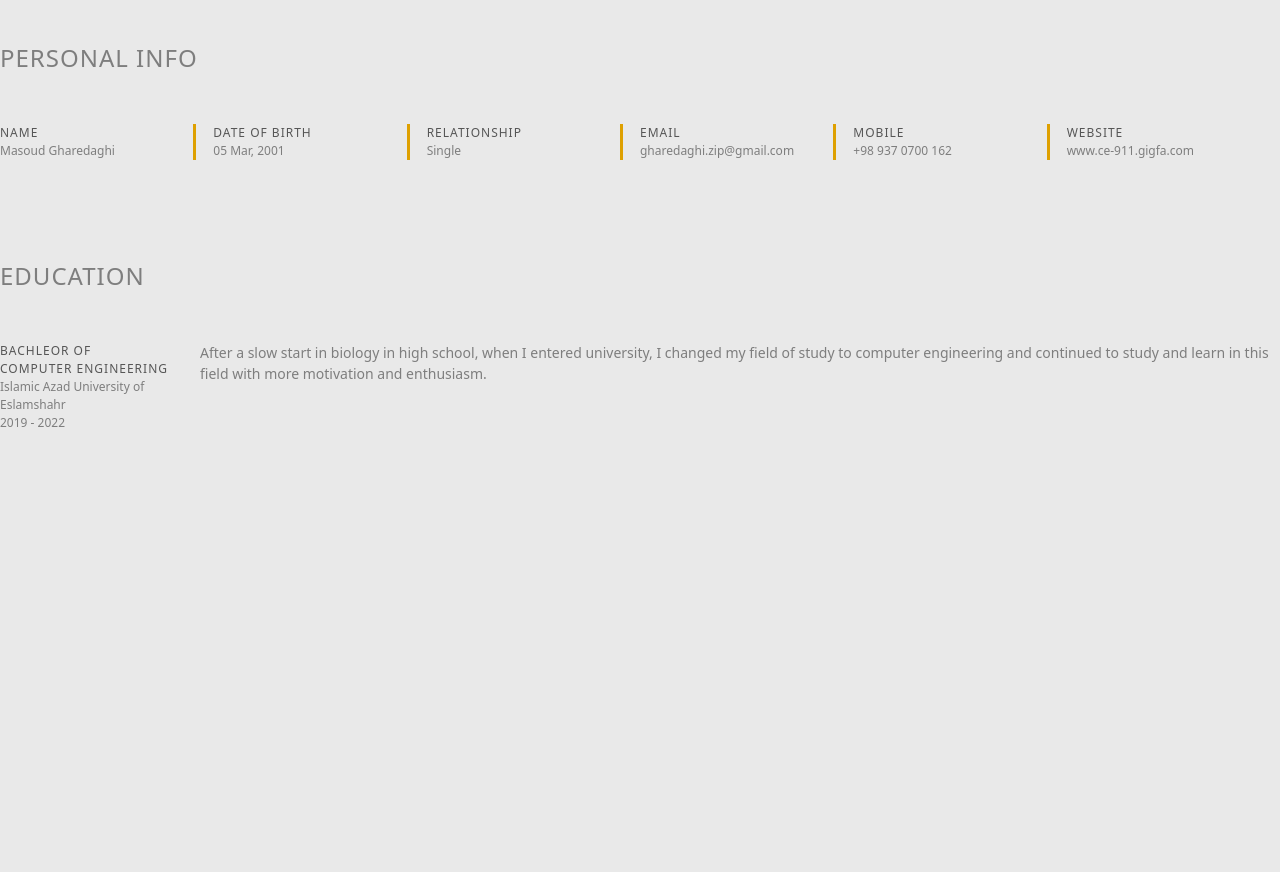
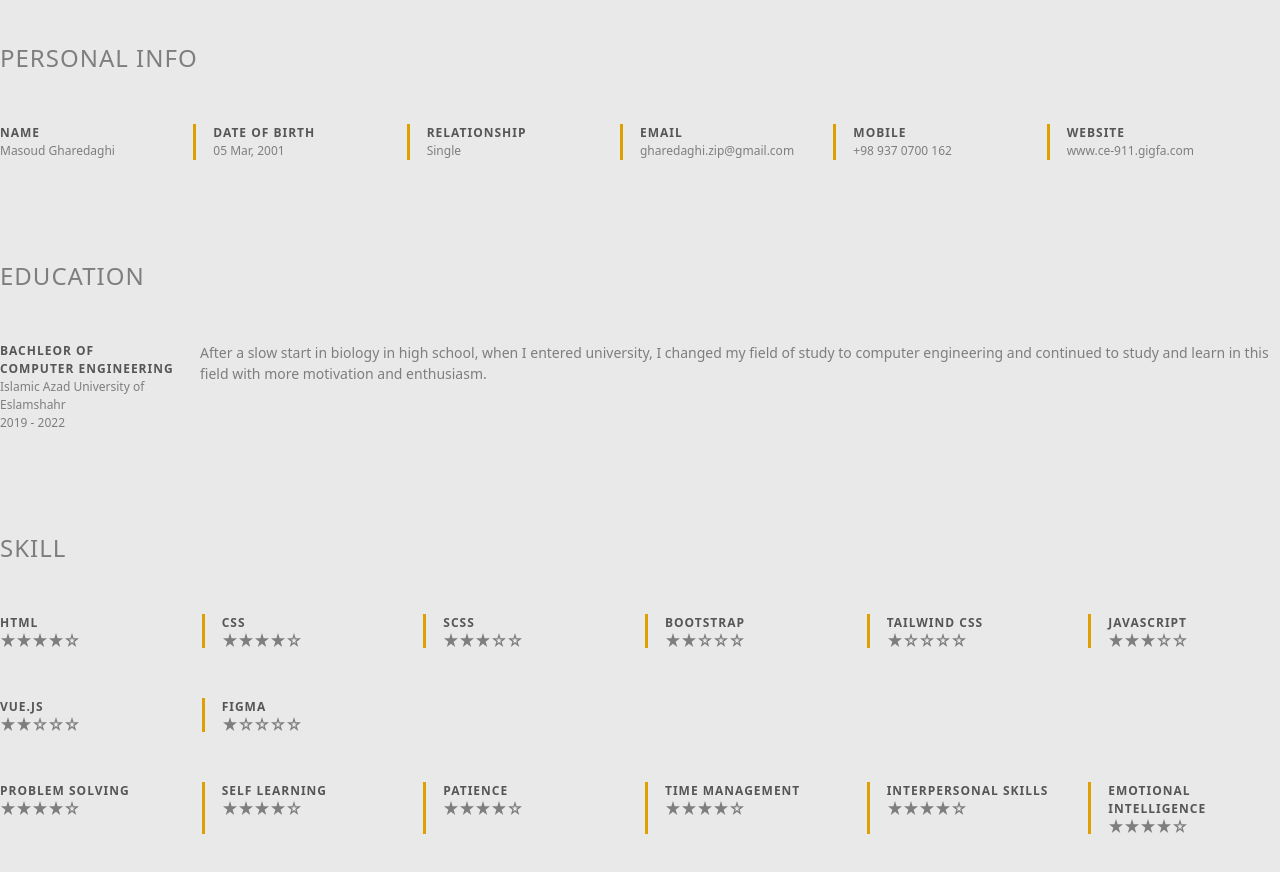
Before and after one commit to masoud8840/CV-Remake, a Vue app: page / in a window 1280 px wide. Shown: the part 700-1572 px from the top of the page. Before the commit the page ends 1132 px from the top, so only its background shows below. Built offline with nearby package versions, Linux system fonts and the light colour scheme.

Commit message:
finish skills

```diff
--- a/src/components/UI/InfoBadge.vue
+++ b/src/components/UI/InfoBadge.vue
@@ -1,16 +1,31 @@
 <template>
   <div
-    class="badge inline-flex w-[170px] flex-col relative after:w-[3px] after:h-full after:absolute after:-left-5 after:top-0 after:bg-gold"
+    class="badge group inline-flex w-[180px] flex-col relative after:w-[3px] after:h-full after:absolute after:-left-5 after:top-0 after:bg-gold"
   >
     <h5
-      class="badge-title font-medium text-xs text-text-semidark tracking-[1px] leading-[18px] uppercase"
+      class="badge-title font-semibold text-xs text-text-semidark tracking-[1px] leading-[18px] uppercase"
     >
       <slot name="title"></slot>
     </h5>
     <div
-      class="badge-description font-medium text-xs leading-[18px] text-text-light"
+      class="badge-description flex font-medium text-xs leading-[18px] text-text-light"
     >
       <slot name="description"></slot>
     </div>
+    <div
+      class="badge-tooltip group-hover:-top-12 group-hover:opacity-100 -top-10 opacity-0 absolute pointer-events-none transition-all left-0 z-50 bg-gold shadow-md text-white py-1 px-5 rounded-lg"
+      v-if="props.skillAmount !== 0"
+    >
+      <p>{{ props.skillAmount }}<span class="text-xs">/5</span> years</p>
+    </div>
   </div>
 </template>
+
+<script setup>
+const props = defineProps({
+  skillAmount: {
+    type: Number,
+    default: 0,
+  },
+});
+</script>
--- a/src/components/layout/TheBody.vue
+++ b/src/components/layout/TheBody.vue
@@ -1,5 +1,5 @@
 <template>
-  <div class="container mx-auto mt-[100px] space-y-[100px]">
+  <div class="container mx-auto mt-[100px] space-y-[100px] pb-10">
     <!-- Introduction -->
     <section class="introduction">
       <h3
@@ -69,12 +69,61 @@
             Islamic Azad University of<br />Eslamshahr<br />2019 - 2022
           </template>
         </info-badge>
-        <p class="description-text text-text-light text-sm font-normal leading-[21px]">
+        <p
+          class="description-text text-text-light text-sm font-normal leading-[21px]"
+        >
           After a slow start in biology in high school, when I entered
           university, I changed my field of study to computer engineering and
           continued to study and learn in this field with more motivation and
           enthusiasm.
         </p>
+      </div>
+    </section>
+
+    <!-- Skill -->
+    <section class="personal-info">
+      <h3
+        class="section-title font-medium text-2xl letter tracking-[1px] text-text-light mb-[50px]"
+      >
+        SKILL
+      </h3>
+      <div class="grid grid-cols-6 gap-[50px]">
+        <info-badge
+          v-for="skill in hardSkills"
+          :key="skill"
+          :skill-amount="skill.value"
+        >
+          <template #title>{{ skill.title }}</template>
+          <template #description>
+            <img
+              src="/Star_Full.svg"
+              alt="star-full"
+              v-for="fullStar in skill.value"
+            />
+            <img
+              src="/Star_Empty.svg"
+              alt="star-full"
+              v-for="emptyStasoftSkillsr in 5 - skill.value"
+            />
+          </template>
+        </info-badge>
+      </div>
+      <div class="grid grid-cols-6 gap-[50px] mt-[50px]">
+        <info-badge v-for="skill in softSkills" :key="skill">
+          <template #title>{{ skill.title }}</template>
+          <template #description>
+            <img
+              src="/Star_Full.svg"
+              alt="star-full"
+              v-for="fullStar in skill.value"
+            />
+            <img
+              src="/Star_Empty.svg"
+              alt="star-full"
+              v-for="emptyStasoftSkillsr in 5 - skill.value"
+            />
+          </template>
+        </info-badge>
       </div>
     </section>
   </div>
@@ -109,4 +158,66 @@
     value: "www.ce-911.gigfa.com",
   },
 ]);
+
+const hardSkills = ref([
+  {
+    title: "html",
+    value: 4,
+  },
+  {
+    title: "CSS",
+    value: 4,
+  },
+  {
+    title: "SCSS",
+    value: 3,
+  },
+  {
+    title: "bootstrap",
+    value: 2,
+  },
+  {
+    title: "tailwind css",
+    value: 1,
+  },
+  {
+    title: "javascript",
+    value: 3,
+  },
+  {
+    title: "vue.js",
+    value: 2,
+  },
+  {
+    title: "figma",
+    value: 1,
+  },
+]);
+
+const softSkills = ref([
+  {
+    title: "Problem solving",
+    value: 4,
+  },
+  {
+    title: "self learning",
+    value: 4,
+  },
+  {
+    title: "patience",
+    value: 4,
+  },
+  {
+    title: "time management",
+    value: 4,
+  },
+  {
+    title: "interpersonal skills",
+    value: 4,
+  },
+  {
+    title: "emotional intelligence",
+    value: 4,
+  },
+]);
 </script>
--- a/src/styles/Styles.css
+++ b/src/styles/Styles.css
@@ -590,6 +590,10 @@
   background-color: rgb(233 233 233 / var(--tw-bg-opacity));
 }
 
+.pointer-events-none {
+  pointer-events: none;
+}
+
 .visible {
   visibility: visible;
 }
@@ -600,6 +604,46 @@
 
 .relative {
   position: relative;
+}
+
+.top-0 {
+  top: 0px;
+}
+
+.-top-6 {
+  top: -1.5rem;
+}
+
+.-top-12 {
+  top: -3rem;
+}
+
+.left-0 {
+  left: 0px;
+}
+
+.-top-1 {
+  top: -0.25rem;
+}
+
+.-top-0 {
+  top: -0px;
+}
+
+.-top-10 {
+  top: -2.5rem;
+}
+
+.-top-9 {
+  top: -2.25rem;
+}
+
+.z-10 {
+  z-index: 10;
+}
+
+.z-50 {
+  z-index: 50;
 }
 
 .col-span-2 {
@@ -635,8 +679,8 @@
   margin-bottom: 50px;
 }
 
-.mb-\[100px\] {
-  margin-bottom: 100px;
+.mt-\[50px\] {
+  margin-top: 50px;
 }
 
 .block {
@@ -671,20 +715,16 @@
   height: 250px;
 }
 
-.w-\[150px\] {
-  width: 150px;
+.w-9 {
+  width: 2.25rem;
 }
 
-.w-\[200px\] {
-  width: 200px;
+.w-96 {
+  width: 24rem;
 }
 
-.w-\[160px\] {
-  width: 160px;
-}
-
-.w-\[170px\] {
-  width: 170px;
+.w-\[180px\] {
+  width: 180px;
 }
 
 .border-collapse {
@@ -751,34 +791,26 @@
   gap: 1.25rem;
 }
 
-.gap-\[10px\] {
-  gap: 10px;
-}
-
-.gap-\[40px\] {
-  gap: 40px;
-}
-
 .gap-\[50px\] {
   gap: 50px;
 }
 
-.gap-\[100px\] {
-  gap: 100px;
-}
-
-.gap-\[110px\] {
-  gap: 110px;
-}
-
-.gap-\[120px\] {
-  gap: 120px;
+.gap-\[10px\] {
+  gap: 10px;
 }
 
 .space-y-\[100px\] > :not([hidden]) ~ :not([hidden]) {
   --tw-space-y-reverse: 0;
   margin-top: calc(100px * calc(1 - var(--tw-space-y-reverse)));
   margin-bottom: calc(100px * var(--tw-space-y-reverse));
+}
+
+.rounded-lg {
+  border-radius: 0.5rem;
+}
+
+.rounded-bl-none {
+  border-bottom-left-radius: 0px;
 }
 
 .border {
@@ -808,6 +840,35 @@
 .bg-bg-dark {
   --tw-bg-opacity: 1;
   background-color: rgb(217 217 217 / var(--tw-bg-opacity));
+}
+
+.bg-gold {
+  --tw-bg-opacity: 1;
+  background-color: rgb(222 160 0 / var(--tw-bg-opacity));
+}
+
+.py-3 {
+  padding-top: 0.75rem;
+  padding-bottom: 0.75rem;
+}
+
+.px-5 {
+  padding-left: 1.25rem;
+  padding-right: 1.25rem;
+}
+
+.py-2 {
+  padding-top: 0.5rem;
+  padding-bottom: 0.5rem;
+}
+
+.py-1 {
+  padding-top: 0.25rem;
+  padding-bottom: 0.25rem;
+}
+
+.pb-10 {
+  padding-bottom: 2.5rem;
 }
 
 .text-2xl {
@@ -851,8 +912,20 @@
   font-weight: 400;
 }
 
+.font-black {
+  font-weight: 900;
+}
+
+.font-light {
+  font-weight: 300;
+}
+
 .uppercase {
   text-transform: uppercase;
+}
+
+.leading-\[21px\] {
+  line-height: 21px;
 }
 
 .leading-\[18px\] {
@@ -861,10 +934,6 @@
 
 .leading-\[54px\] {
   line-height: 54px;
-}
-
-.leading-\[21px\] {
-  line-height: 21px;
 }
 
 .tracking-wider {
@@ -895,13 +964,61 @@
   color: rgb(86 86 86 / var(--tw-text-opacity));
 }
 
+.text-white {
+  --tw-text-opacity: 1;
+  color: rgb(255 255 255 / var(--tw-text-opacity));
+}
+
 .underline {
   -webkit-text-decoration-line: underline;
           text-decoration-line: underline;
 }
 
+.opacity-0 {
+  opacity: 0;
+}
+
+.opacity-100 {
+  opacity: 1;
+}
+
+.shadow {
+  --tw-shadow: 0 1px 3px 0 rgb(0 0 0 / 0.1), 0 1px 2px -1px rgb(0 0 0 / 0.1);
+  --tw-shadow-colored: 0 1px 3px 0 var(--tw-shadow-color), 0 1px 2px -1px var(--tw-shadow-color);
+  box-shadow: var(--tw-ring-offset-shadow, 0 0 #0000), var(--tw-ring-shadow, 0 0 #0000), var(--tw-shadow);
+}
+
+.shadow-md {
+  --tw-shadow: 0 4px 6px -1px rgb(0 0 0 / 0.1), 0 2px 4px -2px rgb(0 0 0 / 0.1);
+  --tw-shadow-colored: 0 4px 6px -1px var(--tw-shadow-color), 0 2px 4px -2px var(--tw-shadow-color);
+  box-shadow: var(--tw-ring-offset-shadow, 0 0 #0000), var(--tw-ring-shadow, 0 0 #0000), var(--tw-shadow);
+}
+
 .outline {
   outline-style: solid;
+}
+
+.filter {
+  filter: var(--tw-blur) var(--tw-brightness) var(--tw-contrast) var(--tw-grayscale) var(--tw-hue-rotate) var(--tw-invert) var(--tw-saturate) var(--tw-sepia) var(--tw-drop-shadow);
+}
+
+.backdrop-filter {
+  -webkit-backdrop-filter: var(--tw-backdrop-blur) var(--tw-backdrop-brightness) var(--tw-backdrop-contrast) var(--tw-backdrop-grayscale) var(--tw-backdrop-hue-rotate) var(--tw-backdrop-invert) var(--tw-backdrop-opacity) var(--tw-backdrop-saturate) var(--tw-backdrop-sepia);
+          backdrop-filter: var(--tw-backdrop-blur) var(--tw-backdrop-brightness) var(--tw-backdrop-contrast) var(--tw-backdrop-grayscale) var(--tw-backdrop-hue-rotate) var(--tw-backdrop-invert) var(--tw-backdrop-opacity) var(--tw-backdrop-saturate) var(--tw-backdrop-sepia);
+}
+
+.transition {
+  transition-property: color, background-color, border-color, fill, stroke, opacity, box-shadow, transform, filter, -webkit-text-decoration-color, -webkit-backdrop-filter;
+  transition-property: color, background-color, border-color, text-decoration-color, fill, stroke, opacity, box-shadow, transform, filter, backdrop-filter;
+  transition-property: color, background-color, border-color, text-decoration-color, fill, stroke, opacity, box-shadow, transform, filter, backdrop-filter, -webkit-text-decoration-color, -webkit-backdrop-filter;
+  transition-timing-function: cubic-bezier(0.4, 0, 0.2, 1);
+  transition-duration: 150ms;
+}
+
+.transition-all {
+  transition-property: all;
+  transition-timing-function: cubic-bezier(0.4, 0, 0.2, 1);
+  transition-duration: 150ms;
 }
 
 /* extracting classes */
@@ -910,6 +1027,18 @@
   display: grid;
   grid-template-columns: minmax(0, 200px) minmax(0, 100%);
   align-items: start;
+}
+
+.badge-tooltip::after {
+  content: '';
+  position: absolute;
+  bottom: -3px;
+  left: 3px;
+  border-left: 15px solid transparent;
+  border-right: 15px silid transparent;
+  border-bottom: 15px solid #DEA000;
+  transform: rotateZ(45deg);
+  border-radius: 0 5px 0 5px;
 }
 
 .after\:absolute::after {
@@ -942,3 +1071,11 @@
   --tw-bg-opacity: 1;
   background-color: rgb(222 160 0 / var(--tw-bg-opacity));
 }
+
+.group:hover .group-hover\:-top-12 {
+  top: -3rem;
+}
+
+.group:hover .group-hover\:opacity-100 {
+  opacity: 1;
+}
```
Also changed, not shown: src/styles/InputStyles.css (+12 -0 lines), public/Star_Empty.svg (added), public/Star_Full.svg (added).
